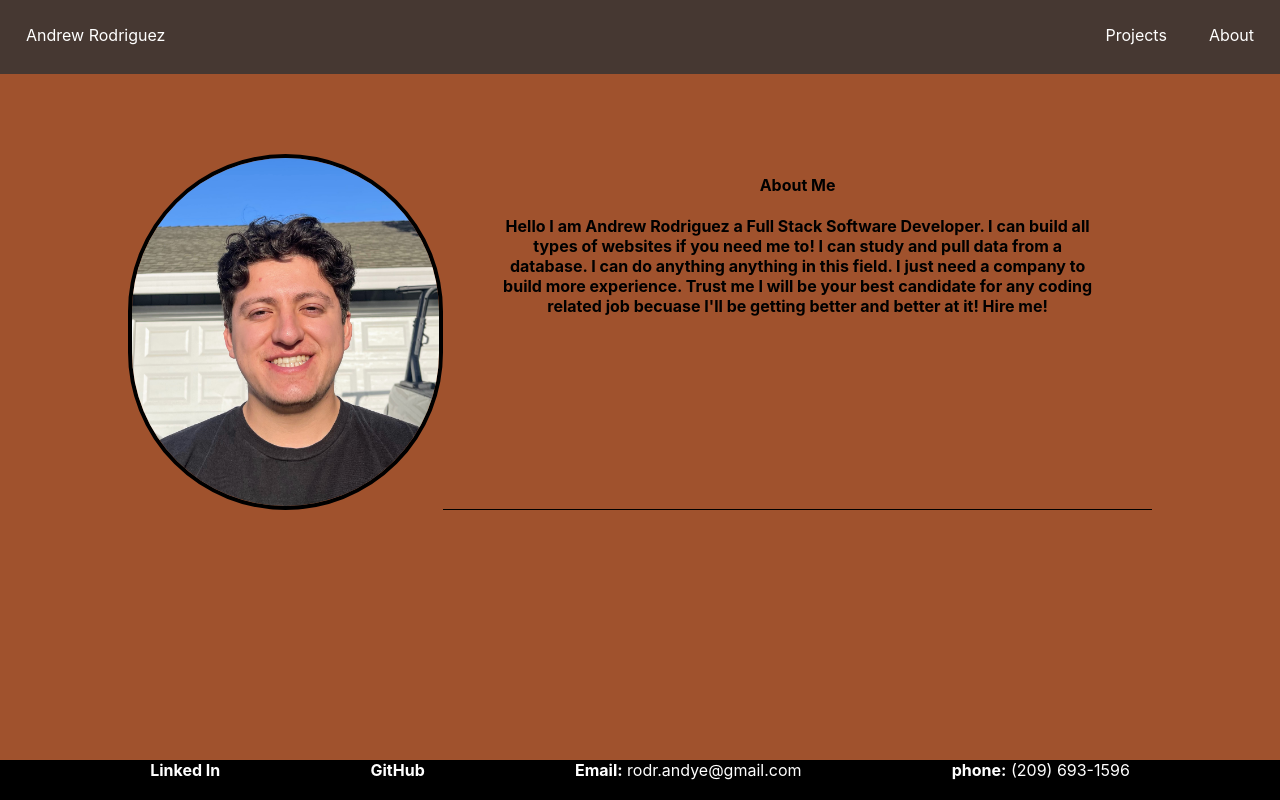
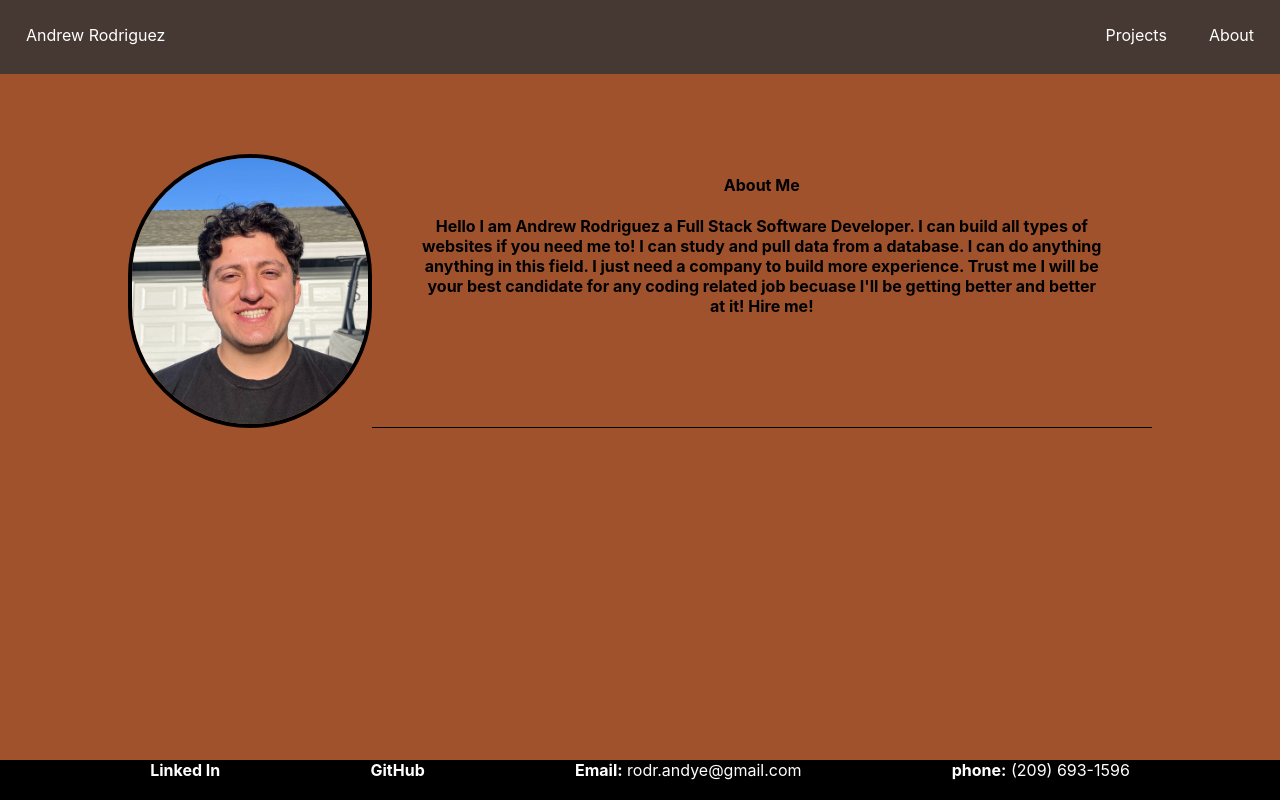
Before and after one commit to Andyrod209/Andyrod209.github.io, a React (Create React App) app: page /about in a window 1280 px wide. Built offline with nearby package versions, Linux system fonts and the light colour scheme.

Commit message:
Style: Changed width of image.

```diff
--- a/src/pages/About/About.css
+++ b/src/pages/About/About.css
@@ -7,7 +7,7 @@
 .image-of-andrew{
     border: solid 4px rgb(0, 0, 0);
     float:left;
-    width: 30%;
+    width: 23%;
     height: auto;
     border-radius: 300px;
 }
```
